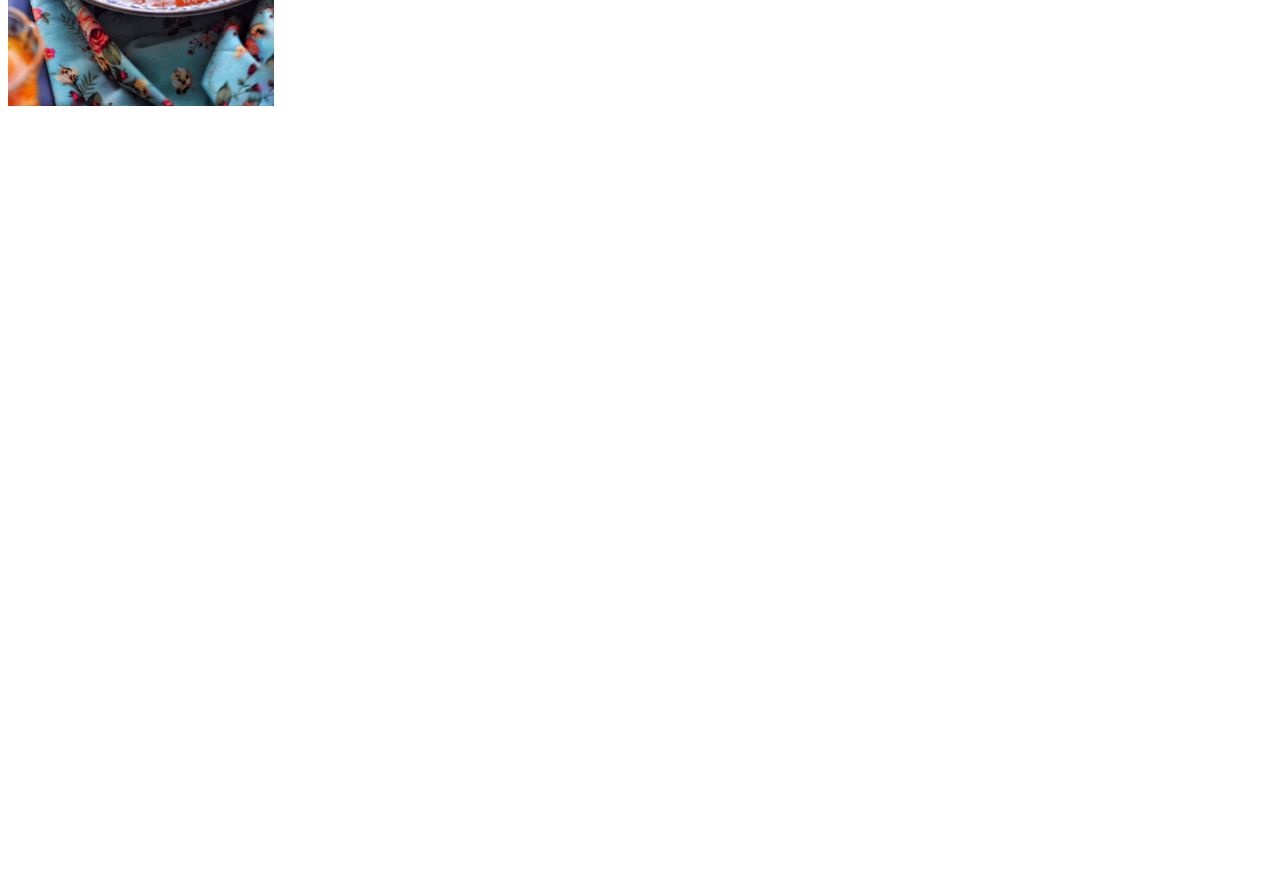
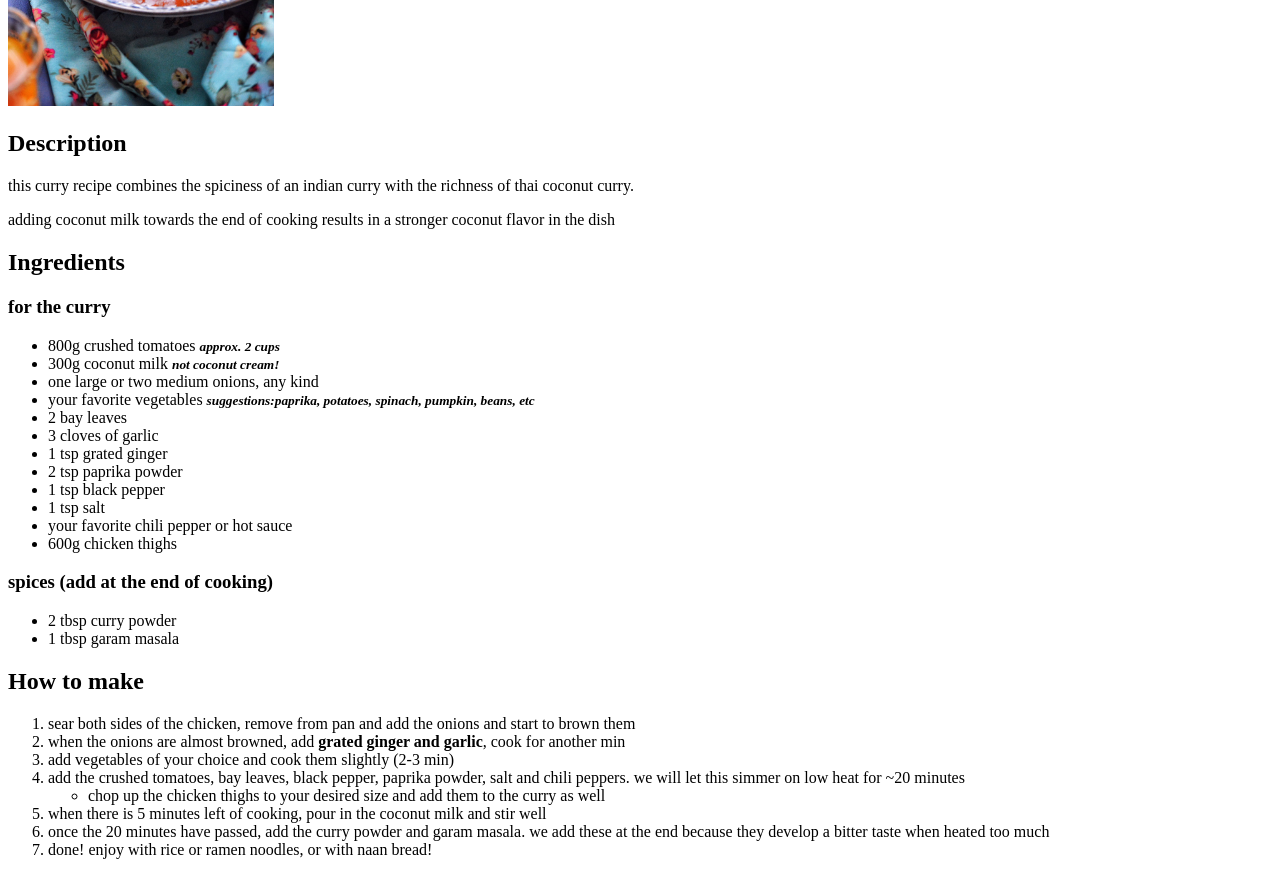
Before and after one commit to 123chaosz/recipe_website, a plain HTML site: page recipes/chickencurry.html in a window 1280 px wide. Shown: the part 380-1255 px from the top of the page. Before the commit the page ends 800 px from the top, so only its background shows below. Drawn offline with Linux system fonts and the light colour scheme.

Commit message:
Add finishing touches to gyoza and chicken curry pages

```diff
--- a/recipes/chickencurry.html
+++ b/recipes/chickencurry.html
@@ -7,9 +7,47 @@
 
 <body>
 <h1>buttery chicken coconut curry <a href=../index.html><sub>(back to recipes)</sub></a></h1>
-<img src="../img/curry.jpeg" alt="a bowl of red curry" height="400"
+<img src="../img/curry.jpeg" alt="a bowl of red curry" height="400">
+
+<h2>Description</h2>
+<p>this curry recipe combines the spiciness of an indian curry with the richness of thai coconut curry.</p>
+<p>adding coconut milk towards the end of cooking results in a stronger coconut flavor in the dish</p>
+
+<h2>Ingredients</h2>
+<h3>for the curry</h3>
+  <ul>
+    <li>800g crushed tomatoes <small><em><strong>approx. 2 cups</strong></em></small></li>
+    <li>300g coconut milk <small><strong><em>not coconut cream!</em></strong></small></li>
+    <li>one large or two medium onions, any kind</li>
+    <li>your favorite vegetables <small><em><strong>suggestions:paprika, potatoes, spinach, pumpkin, beans, etc</strong></em></small></li>
+    <li>2 bay leaves</li>
+    <li>3 cloves of garlic</li>
+    <li>1 tsp grated ginger</li>
+    <li>2 tsp paprika powder</li>
+    <li>1 tsp black pepper</li>
+    <li>1 tsp salt</li>
+    <li>your favorite chili pepper or hot sauce</li>
+    <li>600g chicken thighs</li>
+  </ul>
+<h3>spices (add at the end of cooking)</h3>
+  <ul>
+    <li>2 tbsp curry powder</li>
+    <li>1 tbsp garam masala</li>
+  </ul>
+
+<h2>How to make</h2>
+  <ol>
+    <li>sear both sides of the chicken, remove from pan and add the onions and start to brown them</li>
+    <li>when the onions are almost browned, add <strong>grated ginger and garlic</strong>, cook for another min </li>
+    <li>add vegetables of your choice and cook them slightly (2-3 min)</li>
+    <li>add the crushed tomatoes, bay leaves, black pepper, paprika powder, salt and chili peppers. we will let this simmer on low heat for ~20 minutes
+      <ul><li>chop up the chicken thighs to your desired size and add them to the curry as well</li></ul></li>
+    <li>when there is 5 minutes left of cooking, pour in the coconut milk and stir well</li>
+    <li>once the 20 minutes have passed, add the curry powder and garam masala. we add these at the end because they develop a bitter taste when heated too much</li>
+    <li>done! enjoy with rice or ramen noodles, or with naan bread!</li>
 
 
+  </ol>
 
 
 
```
